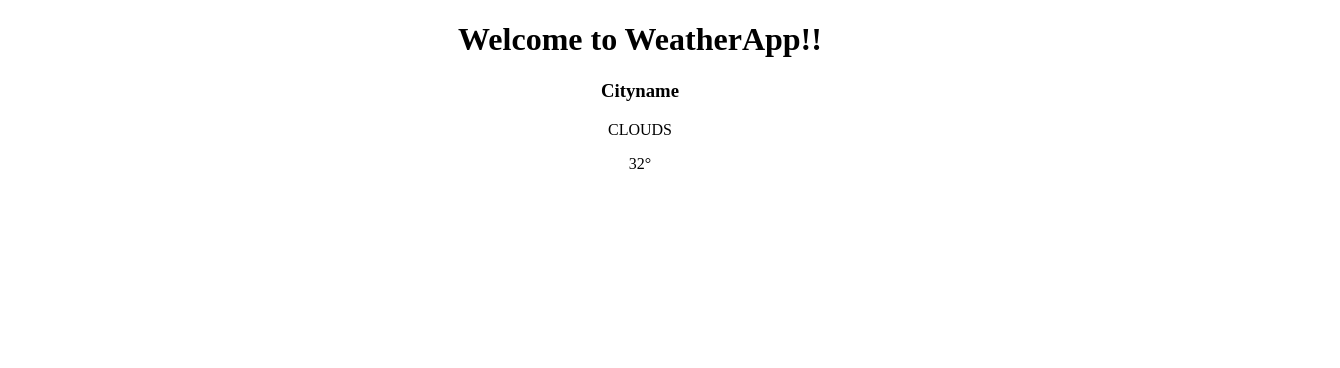
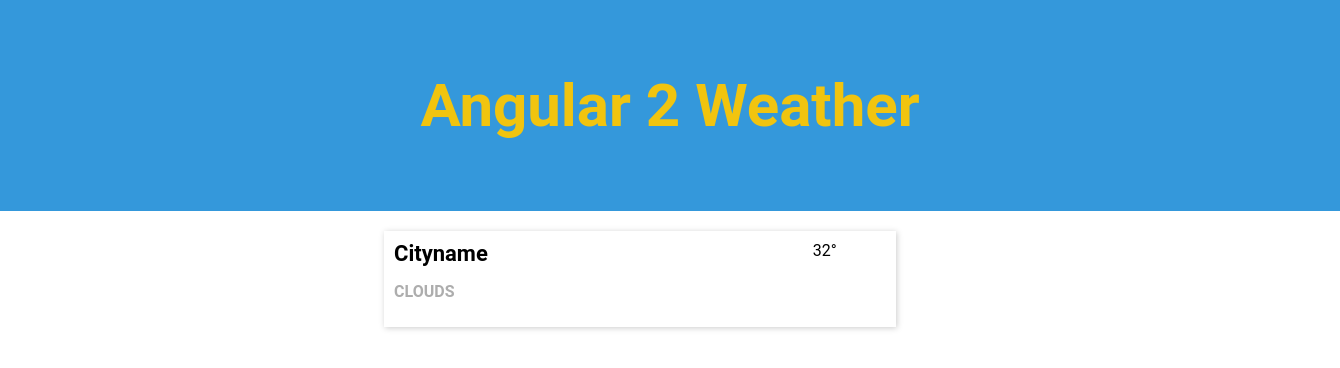
Before and after one commit to gmroldan/angular2-weather-app, an Angular app: page / in a window 1280 px wide. Shown: the top 368 px of the page, 1340 px wide, since content can reach past the window. Built offline with nearby package versions, Linux system fonts and the light colour scheme.

Commit message:
Adding style to first components.

```diff
--- a/src/app/app.component.css
+++ b/src/app/app.component.css
@@ -0,0 +1,90 @@
+/* You can add global styles to this file, and also import other style files */
+body {
+  padding: 0;
+  margin: 0;
+  font-family: "Roboto", Arial, sans-serif;
+  font-size: 16px;
+}
+
+header {
+  background-color: #3498db;
+  padding: 30px;
+  width: 100%;
+  color: white;
+  text-align: center;
+  font-size: 30px;
+  color: #f1c40f;
+}
+
+.weather-list {
+  margin: 20px auto;
+  width: 40%;
+}
+
+.weather-element {
+  box-shadow: 1px 1px 6px #ccc;
+  padding: 10px;
+  margin: 10px 0;
+}
+
+.tooltip {
+  position: absolute;
+  padding: 3px;
+  font-size: 12px;
+  background-color: #eee;
+  border-radius: 3px;
+  border: 1px solid #ccc;
+  text-align: left;
+}
+
+.temperature {
+  cursor: default;
+}
+
+.info {
+  color: rgba(95, 95, 95, 0.51);
+  font-weight: bold;
+}
+
+
+.weather-search {
+  margin: 20px auto;
+  width: 40%;
+  text-align: center;
+
+  label {
+    font-weight: bold;
+    margin-right: 20px;
+  }
+
+  button, input {
+    font-size: inherit;
+    font-family: inherit;
+  }
+
+  input {
+    padding: 3px 5px;
+    outline: none;
+    width: 50%;
+    margin-right: 20px;
+  }
+
+  button {
+    background-color: #2ecc71;
+    border: none;
+    padding: 4px 8px;
+    box-shadow: 1px 1px 1px #95a5a6;
+    cursor: pointer;
+    color: white;
+  }
+
+  button:hover {
+    background-color: #27ae60;
+  }
+}
+
+@media screen and (max-width: 768px) {
+  .weather-list {
+    width: 80%;
+  }
+}
--- a/src/app/app.component.html
+++ b/src/app/app.component.html
@@ -1,7 +1,5 @@
 <!--The whole content below can be removed with the new code.-->
-<div style="text-align:center">
-  <h1>
-    Welcome to {{title}}!!
-  </h1>
-  <weather-list></weather-list>
-</div>
+<header>
+    <h1>Angular 2 Weather</h1>
+</header>
+<weather-list></weather-list>
--- /dev/null
+++ b/src/app/weather/css/weather-item.css
@@ -0,0 +1,21 @@
+.col-1 {
+  display: inline-block;
+  width: 40%;
+}
+
+.col-1 h3 {
+  margin: 0 0 10px 0;
+  padding: 0;
+  font-size: 22px;
+}
+
+.col-2 {
+  display: inline-block;
+  width: 50%;
+  vertical-align: top;
+  text-align: right;
+}
+
+.temperature {
+  font-size: 22px;
+}
--- a/src/app/weather/weather-item.component.ts
+++ b/src/app/weather/weather-item.component.ts
@@ -3,7 +3,7 @@ import { Component } from '@angular/core';
 @Component({
     selector: 'weather-item',
     template: `
-        <article>
+        <article class="weather-element">
             <div class="col-1">
                 <h3>Cityname</h3>
                 <p class="info">CLOUDS</p>
@@ -12,7 +12,8 @@ import { Component } from '@angular/core';
                 <span class="temparature">32°</span>
             </div>
         </article>
-    `
+    `,
+    styleUrls: ['./css/weather-item.css']
 })
 export class WeatherItemComponent {
 
--- a/src/styles.css
+++ b/src/styles.css
@@ -1 +1,90 @@
 /* You can add global styles to this file, and also import other style files */
+body {
+  padding: 0;
+  margin: 0;
+  font-family: "Roboto", Arial, sans-serif;
+  font-size: 16px;
+}
+
+header {
+  background-color: #3498db;
+  padding: 30px;
+  width: 100%;
+  color: white;
+  text-align: center;
+  font-size: 30px;
+  color: #f1c40f;
+}
+
+.weather-list {
+  margin: 20px auto;
+  width: 40%;
+}
+
+.weather-element {
+  box-shadow: 1px 1px 6px #ccc;
+  padding: 10px;
+  margin: 10px 0;
+}
+
+.tooltip {
+  position: absolute;
+  padding: 3px;
+  font-size: 12px;
+  background-color: #eee;
+  border-radius: 3px;
+  border: 1px solid #ccc;
+  text-align: left;
+}
+
+.temperature {
+  cursor: default;
+}
+
+.info {
+  color: rgba(95, 95, 95, 0.51);
+  font-weight: bold;
+}
+
+
+.weather-search {
+  margin: 20px auto;
+  width: 40%;
+  text-align: center;
+
+  label {
+    font-weight: bold;
+    margin-right: 20px;
+  }
+
+  button, input {
+    font-size: inherit;
+    font-family: inherit;
+  }
+
+  input {
+    padding: 3px 5px;
+    outline: none;
+    width: 50%;
+    margin-right: 20px;
+  }
+
+  button {
+    background-color: #2ecc71;
+    border: none;
+    padding: 4px 8px;
+    box-shadow: 1px 1px 1px #95a5a6;
+    cursor: pointer;
+    color: white;
+  }
+
+  button:hover {
+    background-color: #27ae60;
+  }
+}
+
+@media screen and (max-width: 768px) {
+  .weather-list {
+    width: 80%;
+  }
+}
```
